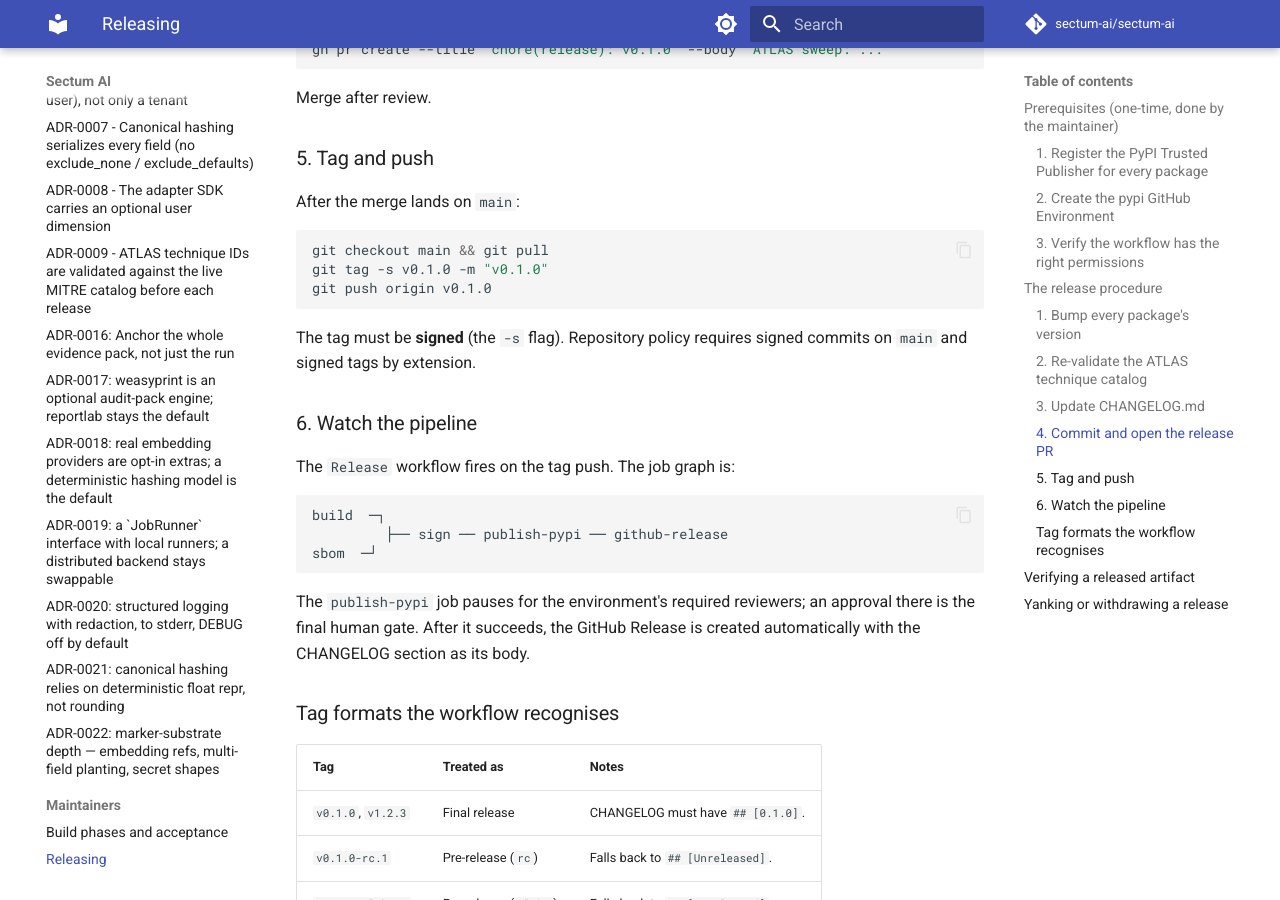
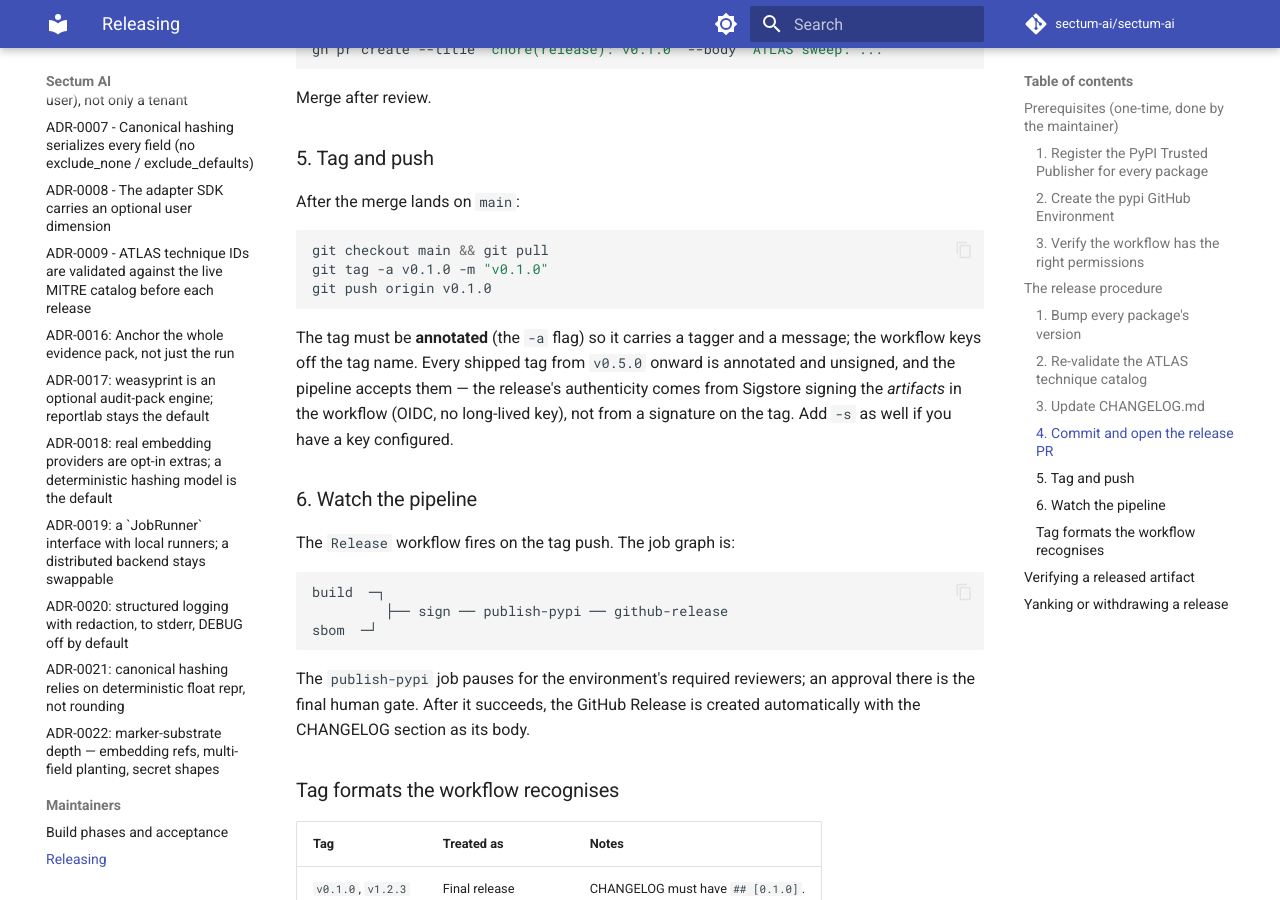
Before and after one commit to sectum-ai/sectum-ai, an MkDocs documentation site: the page built from docs/RELEASING.md, in a window 1280 px wide and 900 px high, scrolled down 2898 px. Built offline with MkDocs 1.6.1 and Material for MkDocs 9.7.7, drawn with Linux system fonts in a browser that asks for light colours; comment, search, counter and statistics services are not loaded.

Commit message:
chore(release): v0.7.0
MINOR: two additive features, no breaking change and no SCHEMA_VERSION bump.

- `sectum-ai score` - the isolation scorecard. Grades a run into one letter (A-F) plus a
  per-class breakdown, derived from the signed RunResult so a third party recomputes it from
  the evidence with the published methodology rather than trusting it.
- Class 13 - multi-modal RAG entity-bleed. The Retrieval Pivot generalised to images.

All five packages bumped 0.6.0 -> 0.7.0; CHANGELOG [Unreleased] renamed to [0.7.0] with a
fresh empty [Unreleased] above it.

Also corrects docs/RELEASING.md step 5: it required a *signed* tag (`-s`), but every shipped
tag from v0.5.0 onward is annotated and unsigned and the pipeline accepts them - the release's
authenticity comes from Sigstore signing the artifacts in the workflow (OIDC), not from a
signature on the tag. The runbook now says annotated (`-a`), which is what actually ships.

ATLAS gate (ADR-0009): no new technique IDs in this release - Class 13 reuses AML.T0024 and
AML.T0057, and the scorecard adds no probes - so the 2026-06-01 MISP validation still covers
the full footprint. The standing offline guard (tests/unit/test_atlas_ids.py) passes.

Gates: ruff, format (274 files), mypy (264 files), 1443 passed, coverage 92.6%,
mkdocs --strict, check_release_version.py v0.7.0 OK, extract_changelog.py v0.7.0 OK.

````diff
--- a/docs/RELEASING.md
+++ b/docs/RELEASING.md
@@ -130,12 +130,16 @@ After the merge lands on `main`:
 
 ```sh
 git checkout main && git pull
-git tag -s v0.1.0 -m "v0.1.0"
+git tag -a v0.1.0 -m "v0.1.0"
 git push origin v0.1.0
 ```
 
-The tag must be **signed** (the `-s` flag). Repository policy requires signed
-commits on `main` and signed tags by extension.
+The tag must be **annotated** (the `-a` flag) so it carries a tagger and a
+message; the workflow keys off the tag name. Every shipped tag from `v0.5.0`
+onward is annotated and unsigned, and the pipeline accepts them — the release's
+authenticity comes from Sigstore signing the *artifacts* in the workflow (OIDC,
+no long-lived key), not from a signature on the tag. Add `-s` as well if you
+have a key configured.
 
 ### 6. Watch the pipeline
 
````
Also changed, not shown: CHANGELOG.md (+2 -0 lines), 6 other files.
